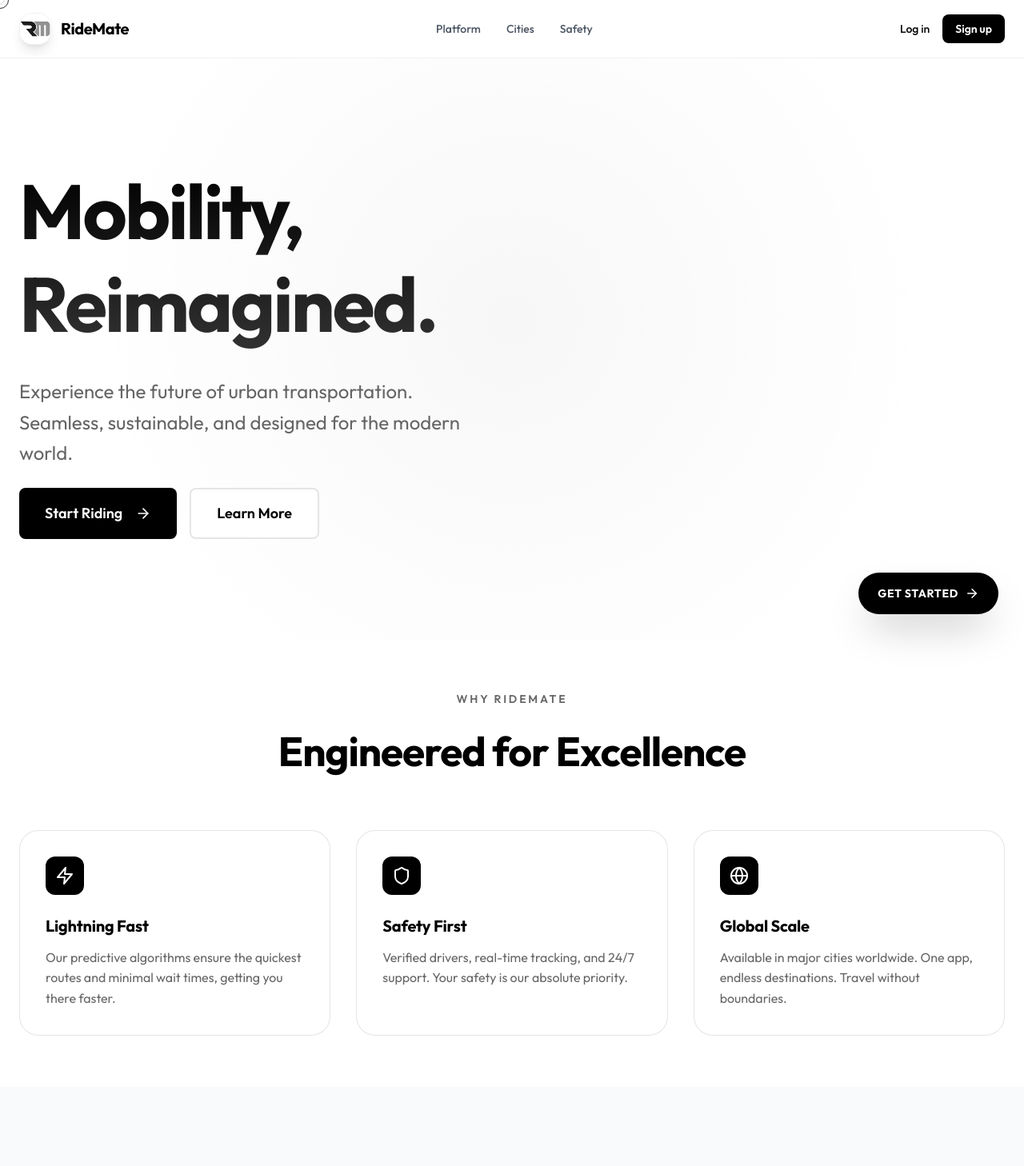
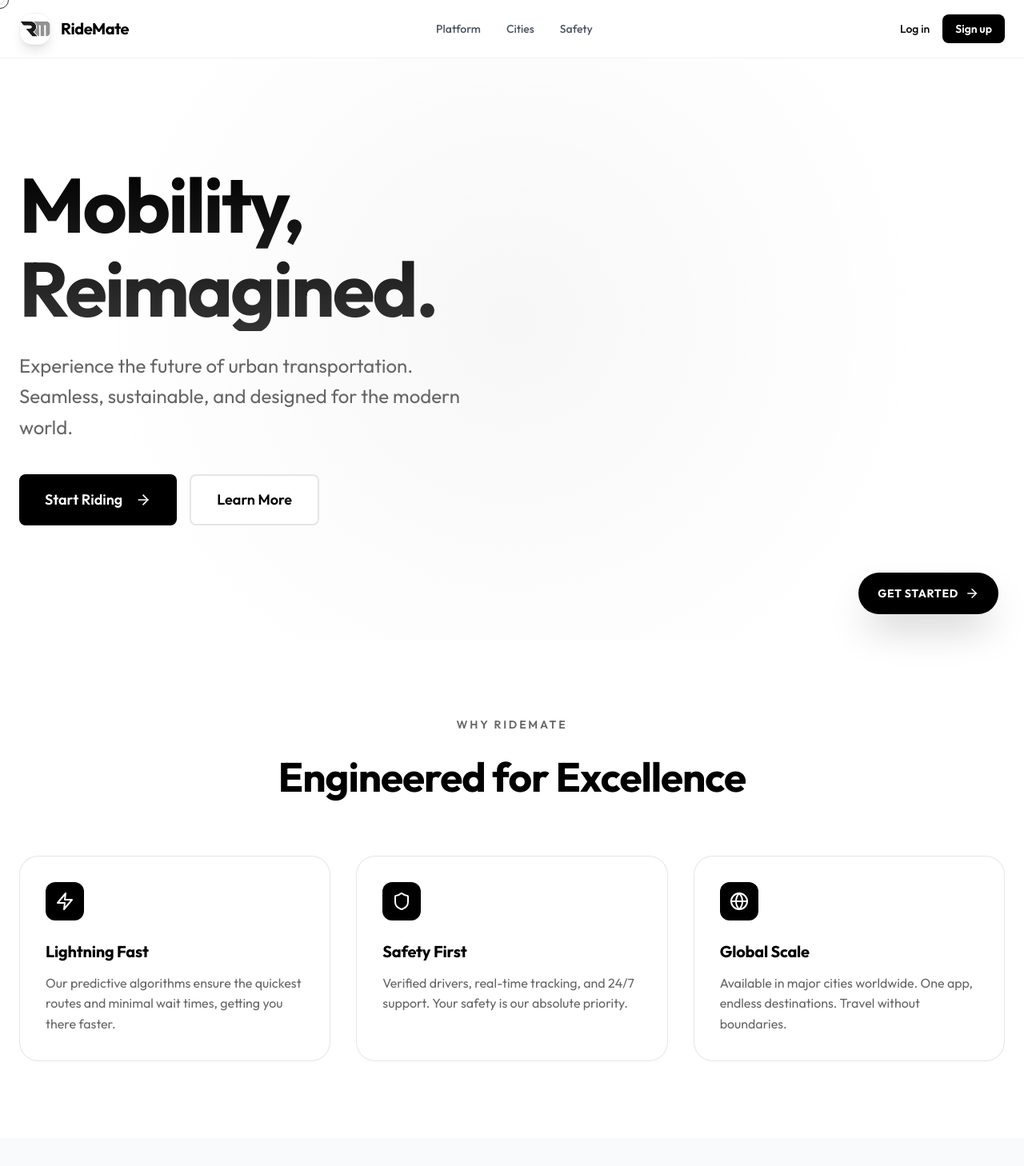
Before and after one commit to JINAY2910/RideMate, a React (Vite) app: page / in a window 1280 px wide. Shown: the top 1458 px of the page at 80% size. Built offline with nearby package versions, Linux system fonts and the light colour scheme; no server answers.

Commit message:
Updating custom cursor

```diff
--- a/src/screens/Landing.tsx
+++ b/src/screens/Landing.tsx
@@ -93,7 +93,7 @@ export default function Landing() {
       </section>
 
       {/* Features Grid */}
-      <section className="py-16 px-6 bg-white">
+      <section className="py-24 px-6 bg-white">
         <div className="max-w-7xl mx-auto">
           <AnimatedSection className="section-header">
             <span className="section-label">Why RideMate</span>
--- a/src/screens/Login.tsx
+++ b/src/screens/Login.tsx
@@ -5,7 +5,6 @@ import Button from '../components/Button';
 import Input from '../components/Input';
 import Logo from '../components/Logo';
 import { authApi } from '../services/auth';
-import CustomCursor from '../components/CustomCursor/CustomCursor';
 
 export default function Login() {
   const { navigateTo, setAuthToken, setRole, setUserId, setUserName, setUserEmail, setUserPhone, setEmergencyContacts } = useApp();
@@ -81,7 +80,6 @@ export default function Login() {
 
   return (
     <div className="min-h-screen bg-white flex flex-col items-center justify-center p-6 relative">
-      <CustomCursor />
       <div className="absolute inset-0 overflow-hidden pointer-events-none">
         <div className="absolute top-0 right-0 w-72 h-72 bg-gray-100 rounded-full -translate-y-1/2 translate-x-1/3 opacity-20"></div>
       </div>
--- a/src/screens/Signup.tsx
+++ b/src/screens/Signup.tsx
@@ -4,7 +4,6 @@ import { useApp } from '../context/AppContext';
 import Button from '../components/Button';
 import Input from '../components/Input';
 import { authApi } from '../services/auth';
-import CustomCursor from '../components/CustomCursor/CustomCursor';
 
 export default function Signup() {
   const { navigateTo, setAuthToken, setRole, setUserId, setUserName, setUserEmail, setUserPhone, setEmergencyContacts } = useApp();
@@ -118,7 +117,6 @@ export default function Signup() {
 
   return (
     <div className="min-h-screen bg-white flex flex-col items-center justify-center p-6 relative">
-      <CustomCursor />
       <div className="absolute inset-0 overflow-hidden pointer-events-none">
         <div className="absolute top-0 left-0 w-72 h-72 bg-gray-100 rounded-full -translate-y-1/2 -translate-x-1/3 opacity-20"></div>
       </div>
--- a/src/styles/customCursor.css
+++ b/src/styles/customCursor.css
@@ -2,13 +2,6 @@
 body,
 * {
     cursor: none !important;
-}
-
-/* Allow default cursor on inputs for usability */
-input,
-textarea,
-[contenteditable] {
-    cursor: text !important;
 }
 
 .custom-cursor {
--- a/src/styles/landing.css
+++ b/src/styles/landing.css
@@ -13,17 +13,16 @@
     display: flex;
     flex-direction: column;
     justify-content: center;
-    padding: 120px 24px 40px;
+    padding: 120px 24px 60px;
     background: radial-gradient(circle at 50% 50%, rgba(0, 0, 0, 0.03) 0%, rgba(255, 255, 255, 0) 70%);
 }
 
 .hero-title {
     font-size: clamp(3rem, 8vw, 6rem);
     font-weight: 800;
-    line-height: 1.2;
+    line-height: 1.1;
     letter-spacing: -0.03em;
     margin-bottom: 24px;
-    padding-bottom: 0.1em;
     background: linear-gradient(180deg, #000000 0%, #333333 100%);
     -webkit-background-clip: text;
     background-clip: text;
@@ -34,7 +33,7 @@
     font-size: clamp(1.125rem, 2vw, 1.5rem);
     color: #666666;
     max-width: 600px;
-    margin-bottom: 24px;
+    margin-bottom: 40px;
     line-height: 1.6;
 }
 
```
